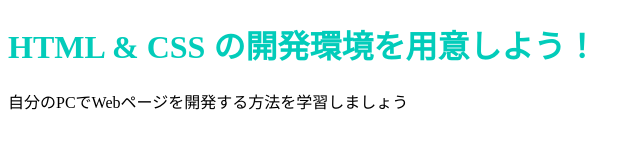
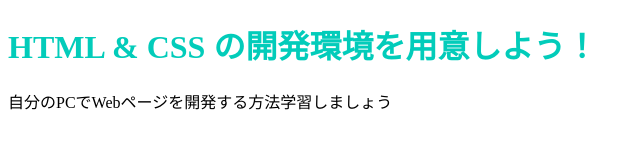
Before and after one commit to naoki4702/-.github.io, a plain HTML site: page index.html in a window 1280 px wide. Shown: the full height of the page, 0-640 px from the left. Drawn offline with Linux system fonts and the light colour scheme.

Commit message:
Update index.html

```diff
--- a/index.html
+++ b/index.html
@@ -7,6 +7,6 @@
   </head>
   <body>
     <h1 class="title">HTML & CSS の開発環境を用意しよう！</h1>
-    <p>自分のPCでWebページを開発する方法を学習しましょう</p>
+    <p>自分のPCでWebページを開発する方法学習しましょう</p>
   </body>
 </html>
```
